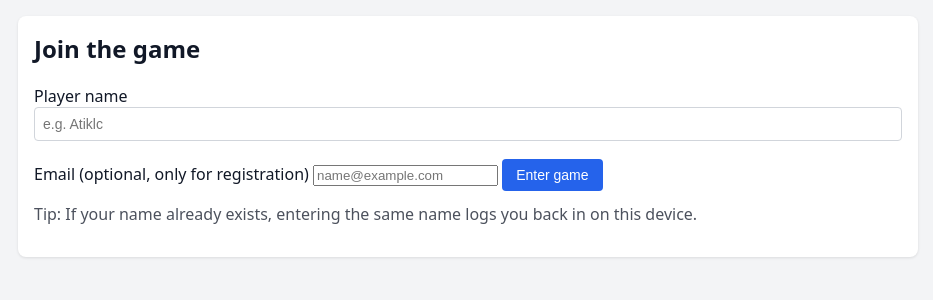
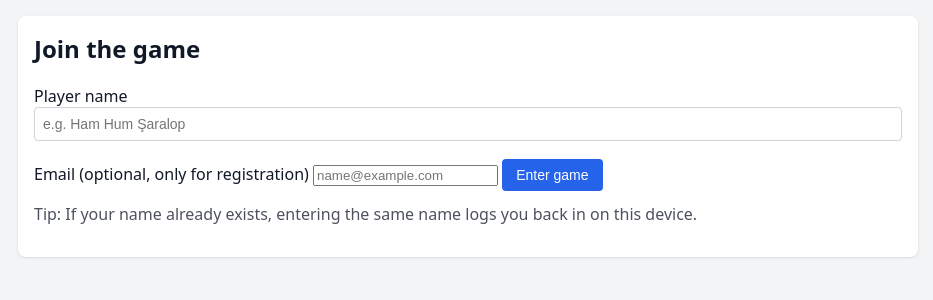
Before and after one commit to atiklc/HitsterWebApp, a Flask app: page /register in a window 1280 px wide. Shown: the part 42-342 px from the top of the page, without its empty margins (172-1105 px from the left). Run offline with Flask 3, Linux system fonts and the light colour scheme.

Commit message:
Update placeholder text for player name input

```diff
--- a/templates/register.html
+++ b/templates/register.html
@@ -37,7 +37,7 @@
     <input
       type="text"
       name="name"
-      placeholder="e.g. Atiklc"
+      placeholder="e.g. Ham Hum Şaralop"
       minlength="2"
       maxlength="24"
       required
```
